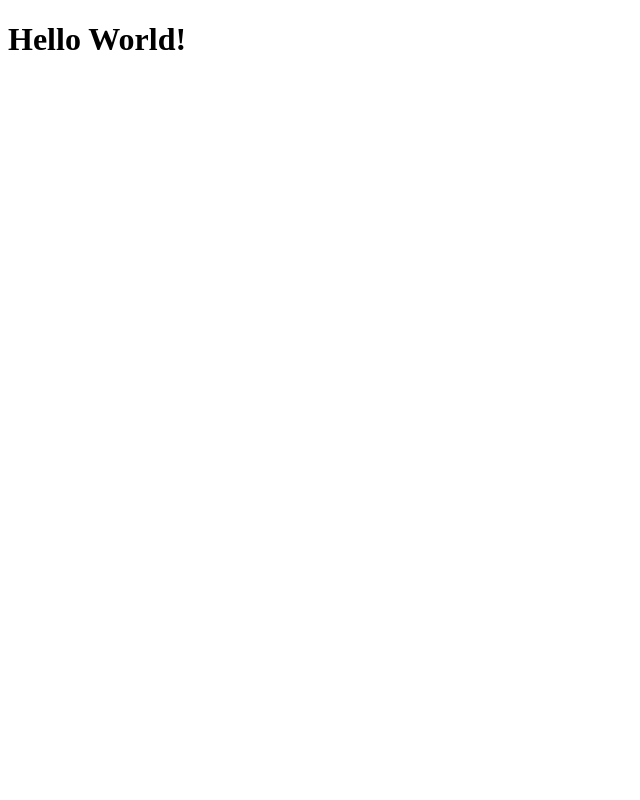
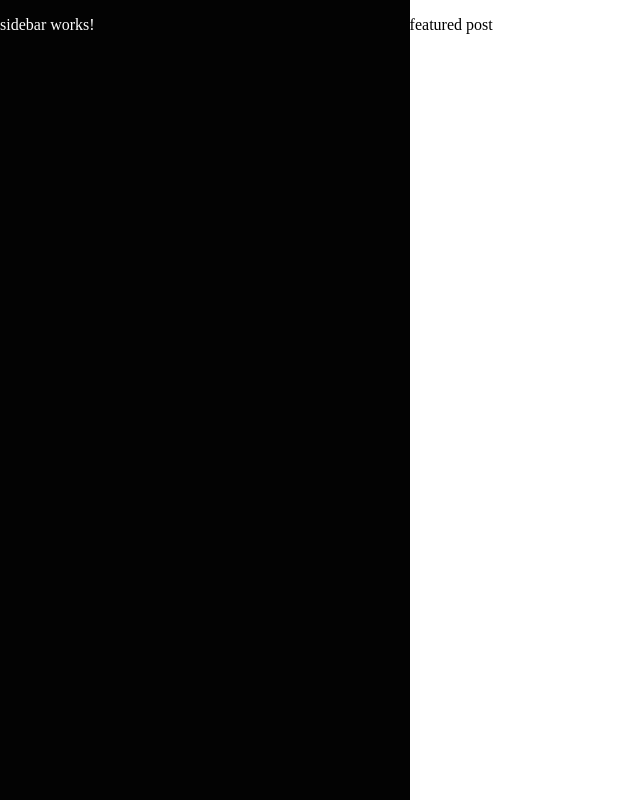
Before and after one commit to franciscomedinaag/reddit-client, an Angular app: page / in a window 1280 px wide. Shown: the whole page, without its empty margins (0-640 px from the left). Built offline with nearby package versions, Linux system fonts and the light colour scheme.

Commit message:
components-layout

```diff
--- a/src/app/app.component.css
+++ b/src/app/app.component.css
@@ -0,0 +1,13 @@
+.sidebar-container {
+    color: white;
+    background: #030303;
+    width: 32%;
+    height: 100vh;
+}
+.home-page {
+    display: flex;
+}
+
+.post-container {
+    width: 68%;
+}
--- a/src/app/app.component.html
+++ b/src/app/app.component.html
@@ -1 +1,8 @@
-<h1>Hello World!</h1>
+<div class="home-page">
+  <div class="sidebar-container">
+    <app-sidebar></app-sidebar>
+  </div>
+  <div class="post-container">
+    <p>featured post</p>
+  </div>
+</div>
--- a/src/index.html
+++ b/src/index.html
@@ -7,7 +7,7 @@
   <meta name="viewport" content="width=device-width, initial-scale=1">
   <link rel="icon" type="image/x-icon" href="favicon.ico">
 </head>
-<body>
+<body style="margin:0px !important">
   <app-root></app-root>
 </body>
 </html>
```
